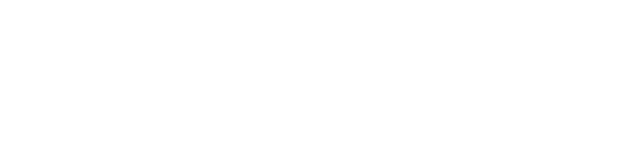
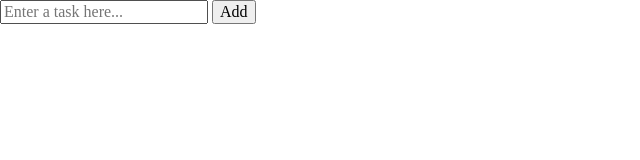
Before and after one commit to PSlekys/todo-manager, a plain HTML site: page index.html in a window 1280 px wide. Shown: the whole page, without its empty margins (0-640 px from the left). Drawn offline with nearby package versions, Linux system fonts and the light colour scheme.

Commit message:
added HTML input and button

```diff
--- a/index.html
+++ b/index.html
@@ -11,5 +11,10 @@
     <link rel="stylesheet" href="style.css" />
     <script src="script.js" defer></script>
   </head>
-  <body></body>
+  <body>
+    <form>
+      <input type="text" placeholder="Enter a task here..." required />
+      <button type="submit">Add</button>
+    </form>
+  </body>
 </html>
```
